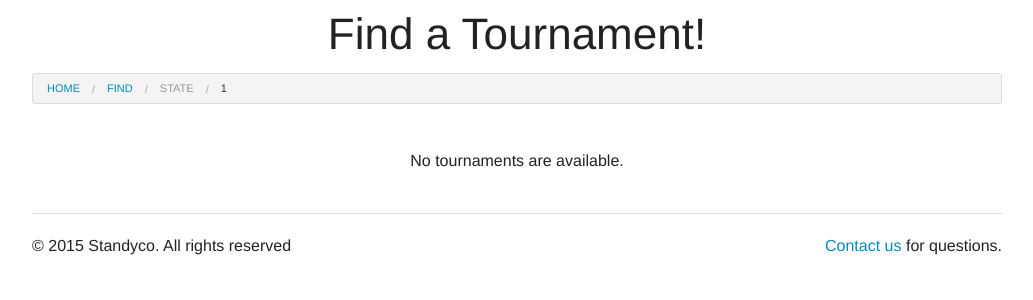
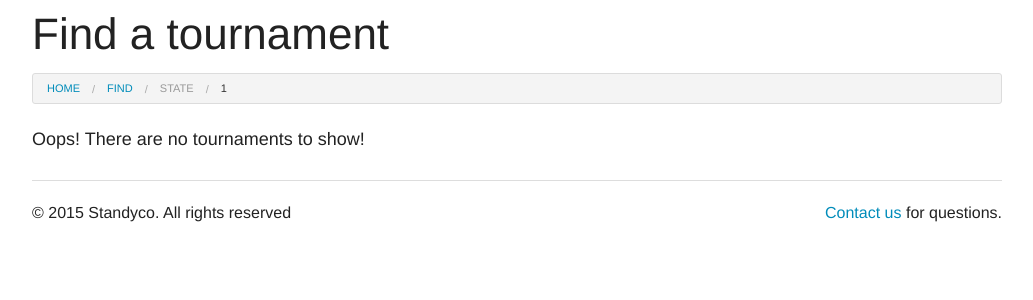
Before and after one commit to sanp/standyco-poolapp, a Django app: page /tournaments/find/state/1/ in a window 1280 px wide. Shown: the part 45-345 px from the top of the page, without its empty margins (123-1156 px from the left). Run offline with Django 3.2, Linux system fonts and the light colour scheme; data that the repository does not hold is empty; parts of the project's set-up code (start-up, migrations or seed data) failed here and were passed over; some libraries are stand-ins or nearby versions.

Commit message:
Basic template for find page

```diff
--- a/poolapp/apps/find/templates/find/state.html
+++ b/poolapp/apps/find/templates/find/state.html
@@ -2,8 +2,13 @@
 
 {% block content %}
 
-<center><h1>Find a Tournament!</h1></center>
+<div class="row">
+    <div class="large-12 columns">
+        <h1>Find a tournament</h1>
+    </div>
+</div>
 
+<!-- Breadcrumbs -->
 <div class="row">
     <div class="small-12 large-12 columns">
         <ul class="breadcrumbs">
@@ -15,31 +20,39 @@
     </div>
 </div>
 
-<br />
 
 <div class="row">
-    <div class="small-12 large-12 columns" align="center">
-      {% if tourney_list %}
 
-          <table>
-            <!-- |title filter converts text field into 'title case' - cap first -->
-            <!-- word of every line -->
-            <tr><td><b>Select a tournament</b></td></tr>
-            <tr><td>
-                {% for tourney in tourney_list %}
-                <!-- No slash before state otherwise the link will break -->
-                    <a href="{{ tourney.tourney_id }}/">
-                        {{ tourney.date }} &mdash; {{ tourney.title }}: {{ tourney.get_game_display }} tournament at {{ tourney.pool_hall }}
-                    </a><br /><br />
-                {% endfor %}
-            </td></tr>
-          </table>
+    <!-- Tournament Info at a glance for each tournament -->
 
-        {% else %}
-            <p>No tournaments are available.</p>
-        {% endif %}
+    {% if tourney_list %}
 
+    {% for tourney in tourney_list %}
+
+    <div class="large-2 columns small-3">
+        <img src="http://placehold.it/80x80&text=[img]"/>
     </div>
+    <div class="large-10 columns">
+        <p><strong>Some Person said:</strong> Bacon ipsum dolor sit amet
+        nulla ham qui sint exercitation eiusmod commodo, chuck duis velit.
+        Aute in reprehenderit, dolore aliqua non est magna in labore pig
+        pork biltong.</p>
+        <ul class="inline-list">
+            <li><a href="#">See more...</a></li>
+        </ul>
+        <hr/>
+    </div>
+
+    {% endfor %}
+
+    {% else %}
+
+        <div class="large-12 columns">
+            <h5>Oops! There are no tournaments to show!</h5>
+        </div>
+
+    {% endif %}
+
 </div>
 
 {% endblock %}
```
